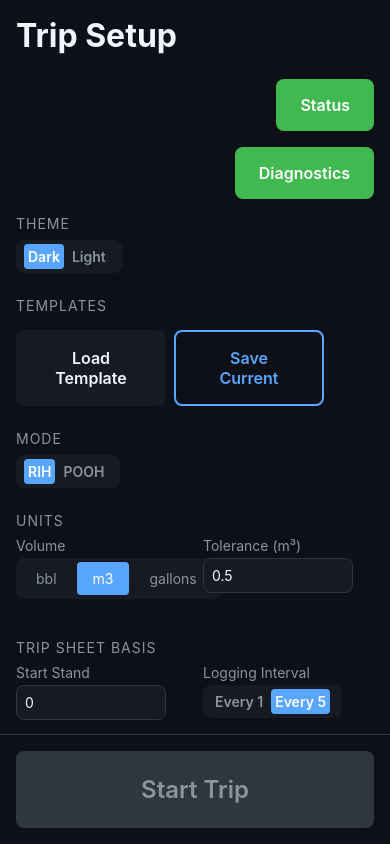
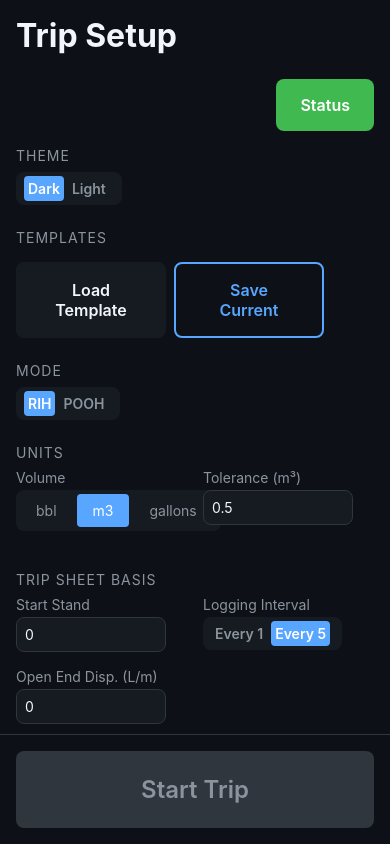
Before and after one commit to smurfetom/TripGuard, a React Native app: screen / in a window 390 px wide. Built offline with nearby package versions, Linux system fonts and the light colour scheme.

Commit message:
refactor: remove Diagnostics button from SetupScreen (keep Status)

```diff
--- a/src/screens/SetupScreen.tsx
+++ b/src/screens/SetupScreen.tsx
@@ -315,11 +315,6 @@
           {onGoToStatus && (
             <View style={{ alignItems: 'flex-end', marginBottom: SPACING.md }}>
               <Button title="Status" onPress={onGoToStatus} />
-            </View>
-          )}
-          {onGoToDiagnostics && (
-            <View style={{ alignItems: 'flex-end', marginBottom: SPACING.md }}>
-              <Button title="Diagnostics" onPress={onGoToDiagnostics} />
             </View>
           )}
 
```
